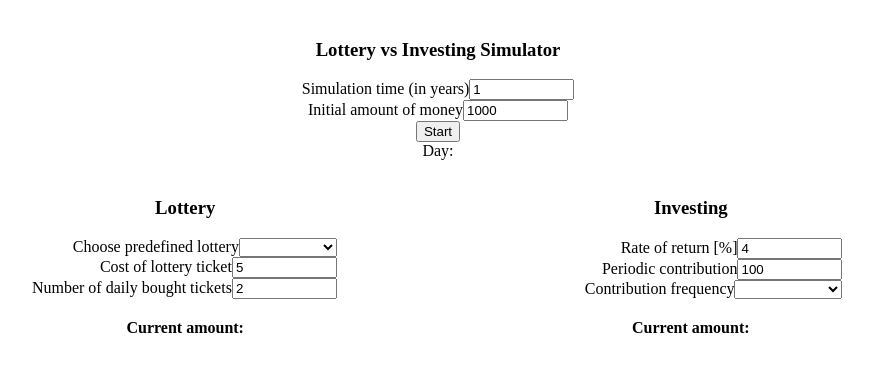
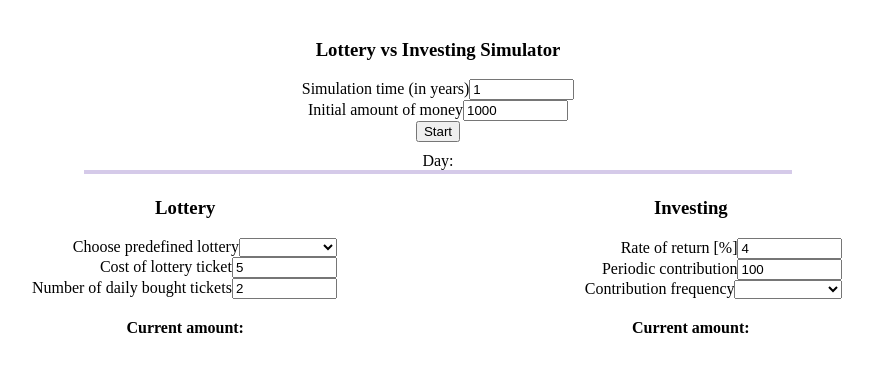
Before and after one commit to mparafiniuk/lottery-vs-investing-simulator, an Angular app: page / in a window 1280 px wide. Shown: the top 372 px of the page, without its empty margins (202-1075 px from the left). Built offline with nearby package versions, Linux system fonts and the light colour scheme.

Commit message:
progress bar

```diff
--- a/src/app/app.module.ts
+++ b/src/app/app.module.ts
@@ -1,6 +1,7 @@
 import { BrowserModule } from '@angular/platform-browser';
 import { NgModule } from '@angular/core';
 import { FormsModule } from '@angular/forms';
+import { MatProgressBarModule } from '@angular/material/progress-bar';
 
 import { AppComponent } from './app.component';
 import { LotteryComponent } from './lottery/lottery.component';
@@ -19,7 +20,8 @@ import { SimulationComponent } from './simulation/simulation.component';
   ],
   imports: [
     BrowserModule,
-    FormsModule
+    FormsModule,
+    MatProgressBarModule
   ],
   providers: [],
   bootstrap: [AppComponent]
--- a/src/app/simulation/simulation.component.css
+++ b/src/app/simulation/simulation.component.css
@@ -10,3 +10,8 @@
   grid-column-start: 1;
   grid-column-end: 3;
 }
+
+#simulation-progress {
+  margin: 10px auto 0;
+  width: 70%;
+}
--- a/src/app/simulation/simulation.component.html
+++ b/src/app/simulation/simulation.component.html
@@ -15,8 +15,10 @@
     <button (click)="stopSimulation()" [hidden]="!simulationStarted">Stop</button>
     <button (click)="pauseSimulation()" [hidden]="!simulationStarted">Pause</button><br>
 
-    <div class="">
+    <div id="simulation-progress">
       Day: <span>{{ currentDay }}</span>
+
+      <mat-progress-bar value="{{ simProgress }}"></mat-progress-bar>
     </div>
   </div>
 
--- a/src/app/simulation/simulation.component.ts
+++ b/src/app/simulation/simulation.component.ts
@@ -23,13 +23,14 @@ export class SimulationComponent implements OnInit {
 
   config: SimulationConfig = {
     simYears: 1,
-    clockInterval: 5,
+    clockInterval: 20,
     initialAmount: 1000
   };
 
   simClock: number;
   simDays: number;
   currentDay: number;
+  simProgress: number;
 
   constructor() { }
 
@@ -73,6 +74,7 @@ export class SimulationComponent implements OnInit {
       if(++this.currentDay >= this.simDays) {
         clearInterval(this.simClock);
       }
+      this.simProgress = Math.round(this.currentDay / this.simDays * 100);
 
       this.lotteryComponent.simulationCycle();
       this.investingComponent.simulationCycle();
--- a/src/styles.css
+++ b/src/styles.css
@@ -1 +1,2 @@
 /* You can add global styles to this file, and also import other style files */
+@import "~@angular/material/prebuilt-themes/deeppurple-amber.css";
```
Also changed, not shown: 1 other file (tests, documents, lock files or other folders).
